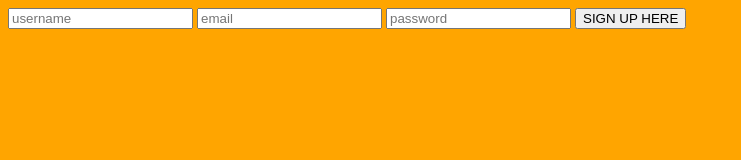
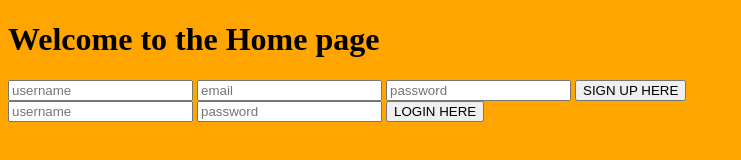
Before and after one commit to codefellows-seattle-javascript-401d14/lab-31-frontend-auth, a website built with webpack: page index.html in a window 1280 px wide. Shown: the whole page, without its empty margins (0-741 px from the left). Built offline with nearby package versions, Linux system fonts and the light colour scheme; some packages are replaced by stand-ins of ours.

Commit message:
lab 31 complete

```diff
--- a/component/landing/index.js
+++ b/component/landing/index.js
@@ -4,7 +4,9 @@ const angular = require ('angular');
 
 angular.module('myApp')
 .component('landing', {
-  template: `<div>
+  template:
+
+  `<div>
     <h1> Welcome to the Home page  </h1>
     <signup>  </signup>
     <login>    </login>
--- a/component/login/index.js
+++ b/component/login/index.js
@@ -4,7 +4,7 @@ const angular = require('angular');
 
 angular.module('myApp')
 .component('login', {
-  template: require('../signup/signup.html'),
+  template: require('./login.html'),
   controllerAs: 'myloginCtrl',
   controller: ['$log', 'authService', '$window', function ($log, authService, $window){
     this.$onInit = () => {
--- /dev/null
+++ b/component/login/login.html
@@ -0,0 +1,12 @@
+<div class="login">
+
+<form novalidate ng-submit="myloginCtrl.handleSubmit()">
+  <input type="text" ng-model="myloginCtrl.user.username", placeholder="username">
+
+  <input type="text" ng-model="myloginCtrl.user.password", placeholder="password">
+
+  <button type="submit">LOGIN HERE</button>
+
+</form>
+
+</div>
--- a/index.html
+++ b/index.html
@@ -5,7 +5,11 @@
     <title>myApp</title>
   </head>
   <body ng-app='myApp'>
+
+    <landing>
     <signup> </signup>
+    <login> </login>
 
+  </landing>
   </body>
 </html>
```
Also changed, not shown: service/authservice-login.js (deleted).
